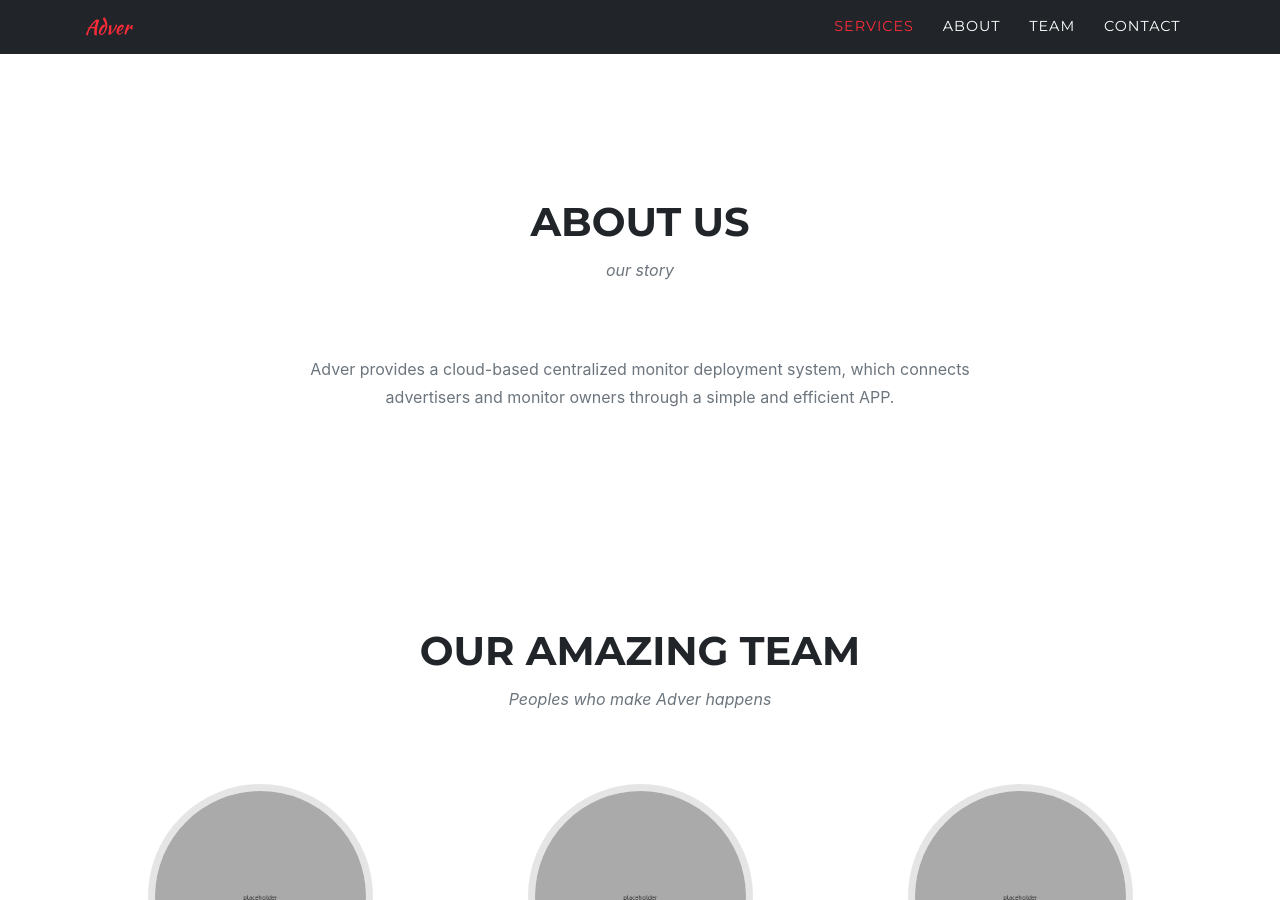
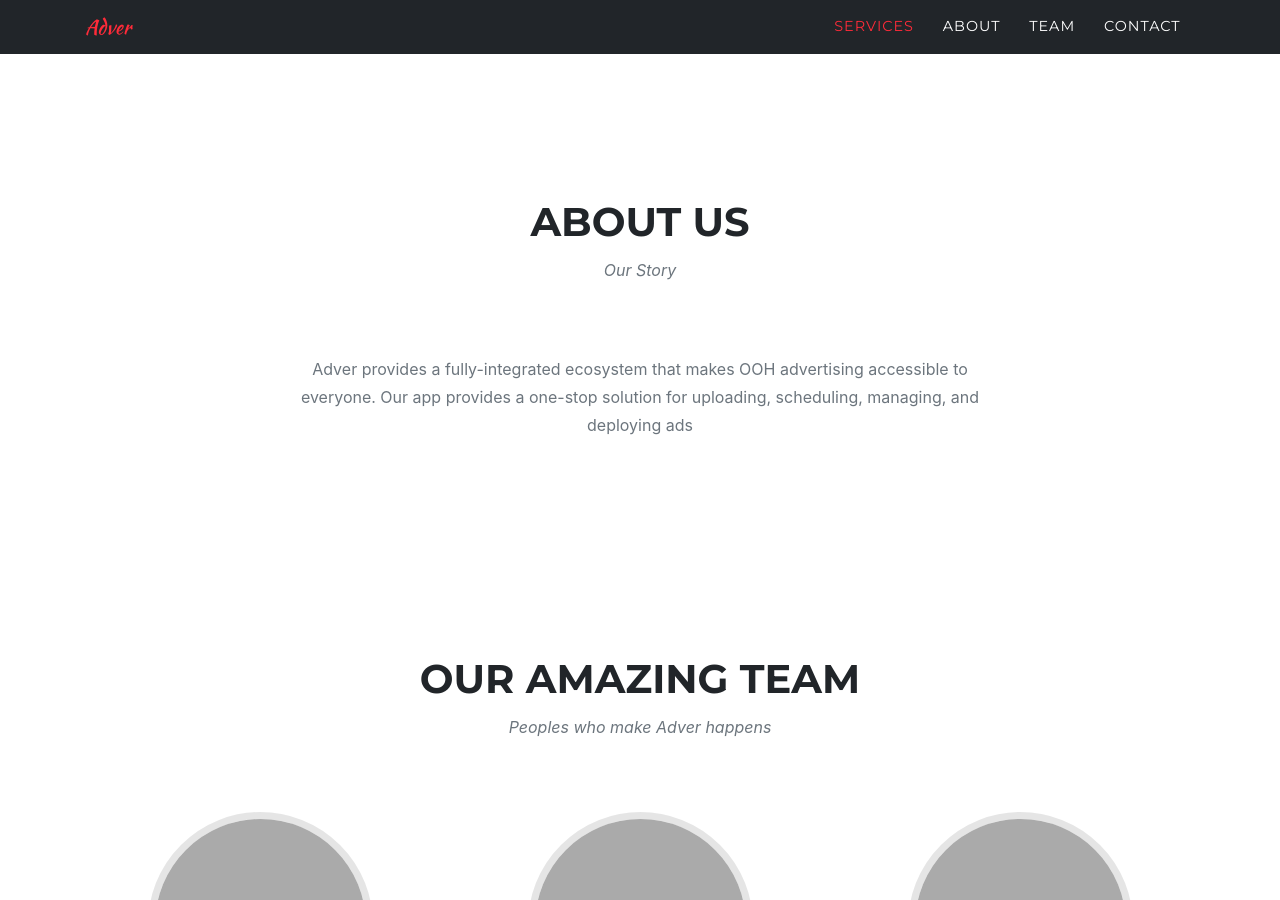
Before and after one commit to adver-tech/adver, a Jekyll site: the page built from index.md, in a window 1280 px wide and 900 px high, scrolled down 1537 px. Built offline with Jekyll 4.4.1, drawn with Linux system fonts in a browser that asks for light colours; some web fonts are replaced; some of the changed text lies outside the part shown.

Commit message:
Text change on About Us

```diff
--- a/_data/sitetext.yml
+++ b/_data/sitetext.yml
@@ -11,7 +11,7 @@
 # -----------------
 en: &DEFAULT_EN
   header:
-    title: Expand Your Ads Reach
+    title: Expand Your Reach
     text: Start Your Advertising Journey with Adver!
     button: Tell Me More
     buttonlink: "#services"
@@ -70,8 +70,9 @@ en: &DEFAULT_EN
 
   about:
     title: "About Us"
-    text: "our story"
-    body: "Adver provides a cloud-based centralized monitor deployment system, which connects advertisers and monitor owners through a simple and efficient APP."
+    text: "Our Story"
+    body: "Adver provides a fully-integrated ecosystem that makes OOH advertising accessible to everyone.
+           Our app provides a one-stop solution for uploading, scheduling, managing, and deploying ads"
     section: about
 
   # clients:
```
Also changed, not shown: README.md, 1 other file.
